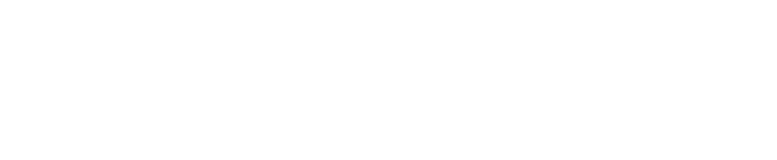
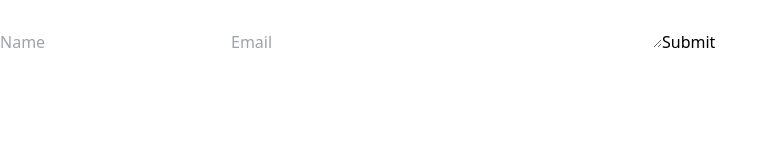
Before and after one commit to Dclasyc/contact-form, a Next.js app: page / in a window 1280 px wide. Shown: the top 160 px of the page, without its empty margins (0-777 px from the left). Built offline with nearby package versions, Linux system fonts and the light colour scheme.

Commit message:
initial-commit
email development with next.JS

```diff
--- /dev/null
+++ b/app/form.tsx
@@ -0,0 +1,56 @@
+'use client'
+
+import { FormEvent, useState } from "react"
+
+export const ContactForm = () => {
+     const [name, setName] = useState('')
+     const [email, setEmail] = useState('')
+     const [message, setMessage] = useState('')
+
+     const onSubmit = async (e: FormEvent) => {
+        e.preventDefault()
+
+       try {
+
+        const res = await fetch('/api/contact', {
+            method: 'POST',
+            body: JSON.stringify({
+                name, email, message
+            }),
+            headers: {
+                'content-type': 'application/json'
+            },
+        })
+
+       } catch(err: any) {
+        console.error('Err', err)
+       }
+
+     }
+
+
+    return (
+        <form onSubmit={onSubmit}>
+            <input
+                value={name}
+                onChange={(e) => setName(e.target.value)}
+                type="text"
+                placeholder="Name"
+            />
+
+            <input
+                value={email}
+                onChange={(e) => setEmail(e.target.value)}
+                type="email"
+                placeholder="Email"
+            />
+            <textarea
+                value={message}
+                onChange={(e) => setMessage(e.target.value)}
+            ></textarea>
+
+            <button type="submit">Submit</button>
+        </form>
+    )
+
+}
--- a/app/page.tsx
+++ b/app/page.tsx
@@ -1,3 +1,9 @@
+import { ContactForm } from "./form";
+
 export default function Home() {
-  return <main></main>
+  return (
+    <main>
+        <ContactForm />
+    </main>
+  )
 }
--- /dev/null
+++ b/pages/api/contact.ts
@@ -0,0 +1,12 @@
+import type { NextApiRequest, NextApiResponse } from 'next'
+
+type ResponseData = {
+  message: string
+}
+
+export default function handler(req: NextApiRequest, res: NextApiResponse<ResponseData>) {
+
+    console.log('Data', req.body)
+
+    res.status(200).json({ message: 'Hello from Next.js!' })
+}
```
